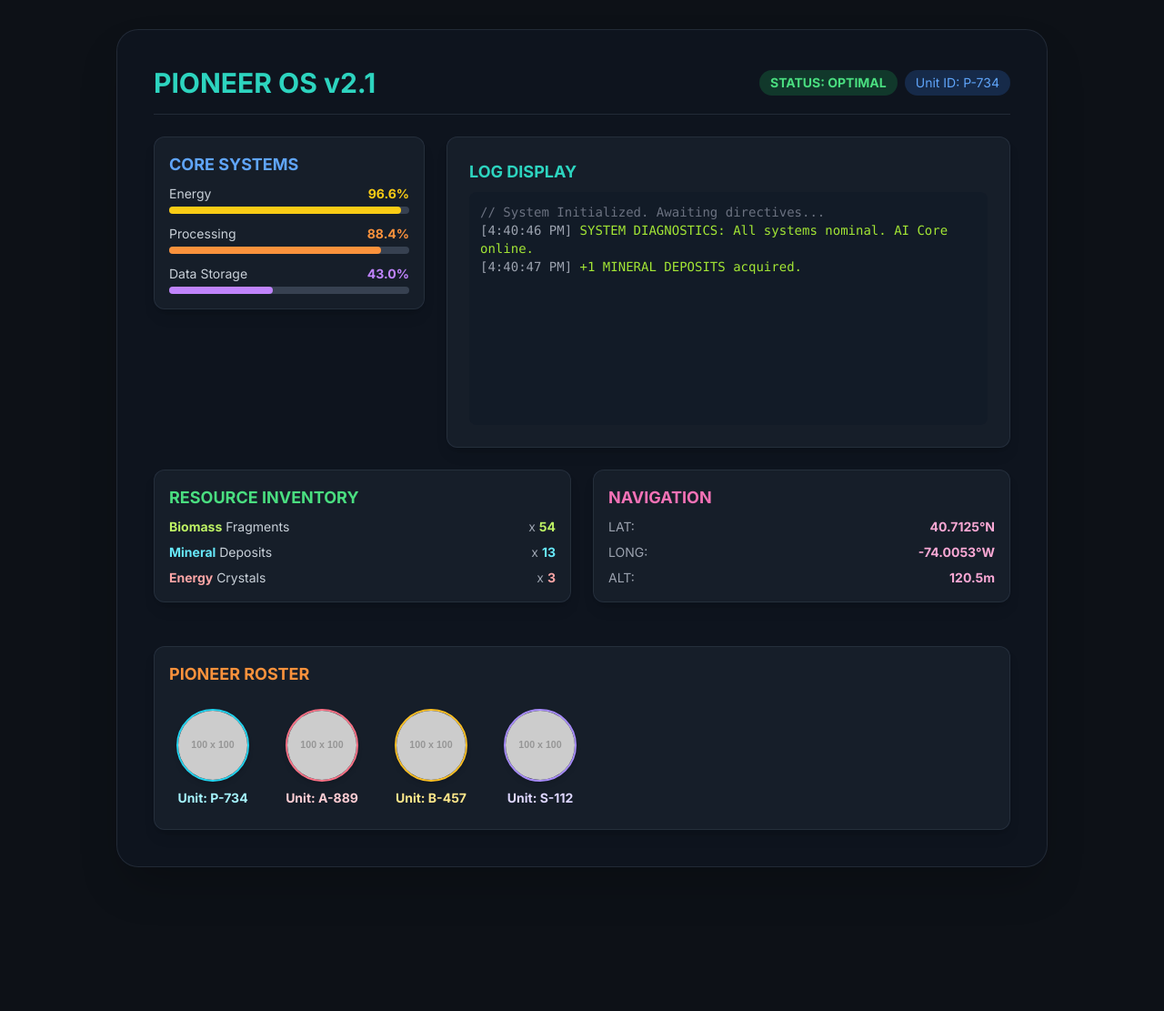
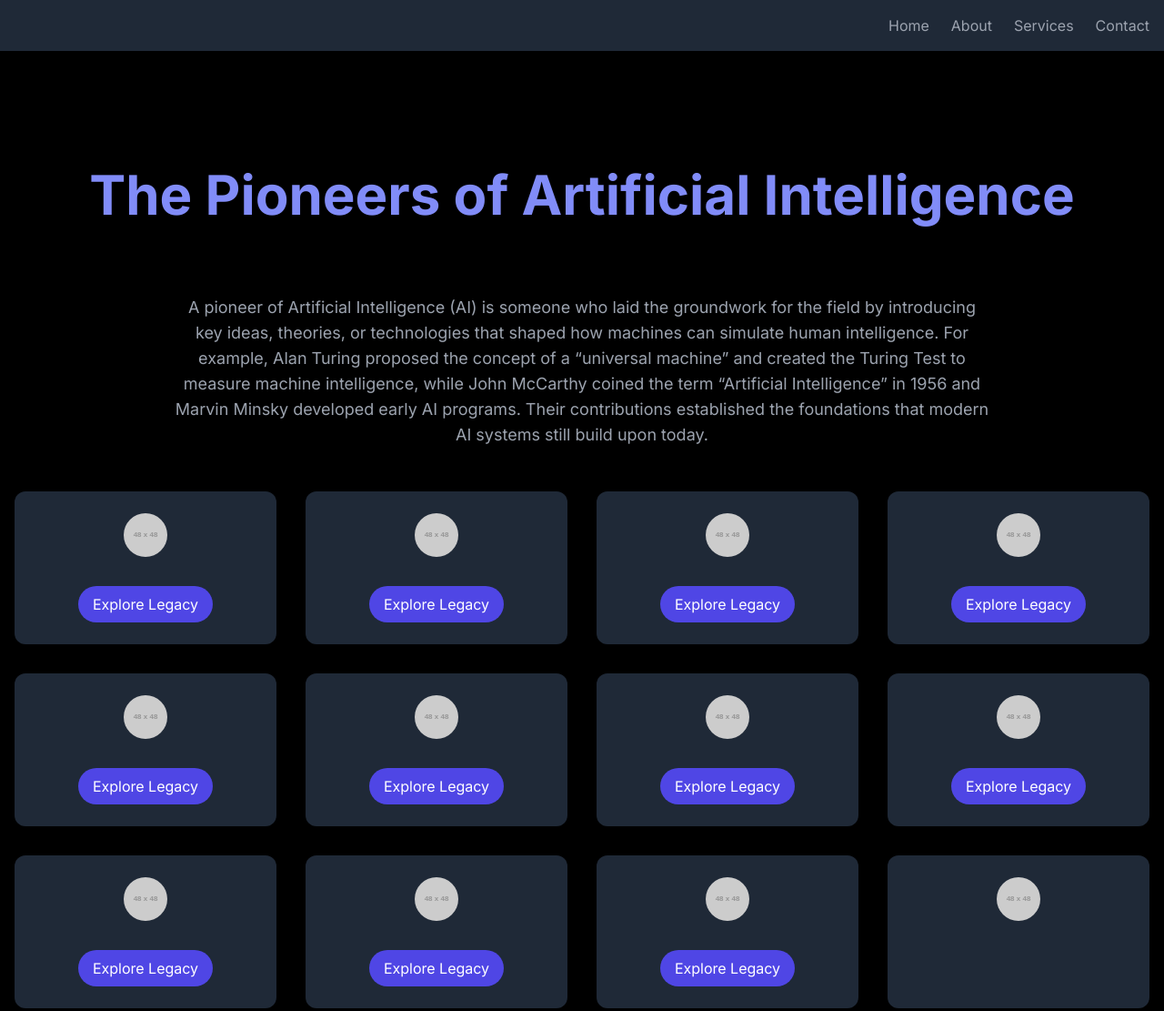
Before and after one commit to KendrickG1/Ai-Pioneers, a plain HTML site: page index.html in a window 1280 px wide. Shown: the whole page at 91% size. Before the commit the page ends 985 px from the top, so only its background shows below. Drawn offline with nearby package versions, Linux system fonts and the light colour scheme; placeholder pictures from the web are drawn by us.

Commit message:
Update index.html

```diff
--- a/index.html
+++ b/index.html
@@ -3,240 +3,118 @@
 <head>
     <meta charset="UTF-8">
     <meta name="viewport" content="width=device-width, initial-scale=1.0">
-    <title>AI Pioneers HUD</title>
-    <!-- Tailwind CSS -->
+    <title>Your Website Home</title>
+    <!-- Tailwind CSS from CDN -->
     <script src="https://cdn.tailwindcss.com"></script>
-    <!-- Google Fonts - Inter -->
+    <!-- Use Inter font from Google Fonts -->
     <link rel="preconnect" href="https://fonts.googleapis.com">
     <link rel="preconnect" href="https://fonts.gstatic.com" crossorigin>
-    <link href="https://fonts.googleapis.com/css2?family=Inter:wght@400;500;700&display=swap" rel="stylesheet">
+    <link href="https://fonts.googleapis.com/css2?family=Inter:wght@400;500;600;700&display=swap" rel="stylesheet">
     <style>
         body {
             font-family: 'Inter', sans-serif;
-            background-color: #0d1117;
-            color: #c9d1d9;
-            overflow: hidden;
-            display: flex;
-            justify-content: center;
-            align-items: center;
-            min-height: 100vh;
+        }
+        /* Custom styles can go here if needed */
+        .card {
+            box-shadow: 0 4px 6px -1px rgb(0 0 0 / 0.1), 0 2px 4px -2px rgb(0 0 0 / 0.1);
         }
     </style>
 </head>
-<body class="p-4 md:p-8">
-    <div class="hud w-full max-w-5xl bg-gray-900/50 backdrop-blur-md rounded-3xl border border-gray-700/50 shadow-2xl p-6 md:p-10 flex flex-col gap-6">
+<body class="bg-black text-gray-50">
 
-        <!-- Header and AI Status -->
-        <header class="flex flex-col md:flex-row justify-between items-center pb-4 border-b border-gray-700/50">
-            <h1 class="text-2xl md:text-3xl font-bold text-teal-400">PIONEER OS v2.1</h1>
-            <div class="mt-4 md:mt-0 flex items-center gap-2">
-                <span id="system-status" class="px-3 py-1 text-sm font-semibold rounded-full bg-green-500/20 text-green-400">STATUS: OPTIMAL</span>
-                <span id="ai-name" class="px-3 py-1 text-sm rounded-full bg-blue-500/20 text-blue-400">Unit ID: P-734</span>
+    <!-- Header & Navigation Bar -->
+    <header class="bg-gray-800 sticky top-0 z-50 shadow-md">
+        <nav class="container mx-auto px-4 py-4 flex justify-between items-center">
+            <a href="#" class="text-2xl font-bold text-indigo-400"></a>
+            <div class="hidden md:flex space-x-6">
+                <a href="#" class="text-gray-400 hover:text-indigo-600 transition duration-300">Home</a>
+                <a href="#" class="text-gray-400 hover:text-indigo-600 transition duration-300">About</a>
+                <a href="#" class="text-gray-400 hover:text-indigo-600 transition duration-300">Services</a>
+                <a href="#" class="text-gray-400 hover:text-indigo-600 transition duration-300">Contact</a>
             </div>
-        </header>
+            <!-- Mobile Menu Button -->
+            <button id="mobile-menu-button" class="md:hidden p-2 text-gray-600 hover:text-indigo-600 transition duration-300 rounded-md">
+                <svg xmlns="http://www.w3.org/2000/svg" class="h-6 w-6" fill="none" viewBox="0 0 24 24" stroke="currentColor">
+                    <path stroke-linecap="round" stroke-linejoin="round" stroke-width="2" d="M4 6h16M4 12h16m-7 6h7" />
+                </svg>
+            </button>
+        </nav>
 
-        <!-- Main Grid for Core Systems -->
-        <div class="grid grid-cols-1 md:grid-cols-3 gap-6">
+        <!-- Mobile Menu -->
+        <div id="mobile-menu" class="hidden md:hidden bg-gray-800 text-center">
+            <a href="#" class="block py-2 px-4 text-gray-600 hover:bg-gray-700">Home</a>
+            <a href="#" class="block py-2 px-4 text-gray-600 hover:bg-gray-700">About</a>
+            <a href="#" class="block py-2 px-4 text-gray-600 hover:bg-gray-700">Services</a>
+            <a href="#" class="block py-2 px-4 text-gray-600 hover:bg-gray-700">Contact</a>
+        </div>
+    </header>
 
-            <!-- Core Systems Panel -->
-            <div class="col-span-1 flex flex-col gap-4">
-                <div class="panel bg-gray-800/50 p-4 rounded-xl border border-gray-700/50 shadow-lg">
-                    <h2 class="text-lg font-semibold mb-2 text-blue-400">CORE SYSTEMS</h2>
-                    <div class="flex flex-col gap-3">
-                        <div>
-                            <div class="flex justify-between items-center mb-1">
-                                <span class="text-sm">Energy</span>
-                                <span id="energy-value" class="text-sm font-bold text-yellow-400">100%</span>
-                            </div>
-                            <div class="w-full bg-gray-700 rounded-full h-2">
-                                <div id="energy-bar" class="bg-yellow-400 h-2 rounded-full transition-all duration-500" style="width: 100%;"></div>
-                            </div>
-                        </div>
-                        <div>
-                            <div class="flex justify-between items-center mb-1">
-                                <span class="text-sm">Processing</span>
-                                <span id="processing-value" class="text-sm font-bold text-orange-400">95%</span>
-                            </div>
-                            <div class="w-full bg-gray-700 rounded-full h-2">
-                                <div id="processing-bar" class="bg-orange-400 h-2 rounded-full transition-all duration-500" style="width: 95%;"></div>
-                            </div>
-                        </div>
-                        <div>
-                            <div class="flex justify-between items-center mb-1">
-                                <span class="text-sm">Data Storage</span>
-                                <span id="storage-value" class="text-sm font-bold text-purple-400">43%</span>
-                            </div>
-                            <div class="w-full bg-gray-700 rounded-full h-2">
-                                <div id="storage-bar" class="bg-purple-400 h-2 rounded-full transition-all duration-500" style="width: 43%;"></div>
-                            </div>
-                        </div>
-                    </div>
+    <!-- Hero Section -->
+    <main class="container mx-auto px-4 py-16 md:py-32">
+        <section class="text-center">
+            <h1 class="text-4xl md:text-6xl font-extrabold text-indigo-400 mb-4 leading-tight">The Pioneers of Artificial Intelligence</h1>
+        </section>
+
+        <!-- Features Section -->
+        <section class="mt-20">
+            <p class="text-center text-lg text-gray-400 mb-12 max-w-4xl mx-auto">A pioneer of Artificial Intelligence (AI) is someone who laid the groundwork for the field by introducing key ideas, theories, or technologies that shaped how machines can simulate human intelligence. For example, Alan Turing proposed the concept of a “universal machine” and created the Turing Test to measure machine intelligence, while John McCarthy coined the term “Artificial Intelligence” in 1956 and Marvin Minsky developed early AI programs. Their contributions established the foundations that modern AI systems still build upon today.</p>
+            <div class="grid grid-cols-1 sm:grid-cols-2 lg:grid-cols-4 gap-8">
+                <!-- Feature Card 1 -->
+                <div class="card bg-gray-800 p-6 rounded-xl text-center transition duration-300 hover:scale-105">
+                    <img src="https://placehold.co/48x48/A5B4FC/4338CA?text=Icon" alt="Feature Icon 1" class="mx-auto mb-4 rounded-full h-12 w-12">
+                    <a href="#" class="mt-4 inline-block bg-indigo-600 text-white py-2 px-4 rounded-full transition duration-300 hover:bg-indigo-700">Explore Legacy</a>
                 </div>
-            </div>
-
-            <!-- Main Display Panel -->
-            <div class="col-span-1 md:col-span-2 flex flex-col gap-4">
-                <div class="panel bg-gray-800/50 p-6 rounded-xl border border-gray-700/50 shadow-lg flex-grow">
-                    <h2 class="text-lg font-semibold mb-2 text-teal-400">LOG DISPLAY</h2>
-                    <div id="log-display" class="w-full h-48 md:h-64 bg-gray-900/50 rounded-lg p-3 text-sm overflow-y-auto font-mono text-lime-400">
-                        <span class="text-gray-500">// System Initialized. Awaiting directives...</span><br>
-                    </div>
+                <!-- Feature Card 2 -->
+                <div class="card bg-gray-800 p-6 rounded-xl text-center transition duration-300 hover:scale-105">
+                    <img src="https://placehold.co/48x48/C7D2FE/4338CA?text=Icon" alt="Feature Icon 2" class="mx-auto mb-4 rounded-full h-12 w-12">
+                    <a href="#" class="mt-4 inline-block bg-indigo-600 text-white py-2 px-4 rounded-full transition duration-300 hover:bg-indigo-700">Explore Legacy</a>
                 </div>
-            </div>
-
-        </div>
-
-        <!-- Resource and Navigation Panels -->
-        <div class="grid grid-cols-1 md:grid-cols-2 gap-6">
-            <!-- Resource Inventory Panel -->
-            <div class="panel bg-gray-800/50 p-4 rounded-xl border border-gray-700/50 shadow-lg">
-                <h2 class="text-lg font-semibold mb-2 text-green-400">RESOURCE INVENTORY</h2>
-                <div id="resource-list" class="flex flex-col gap-2">
-                    <div class="flex justify-between items-center text-sm">
-                        <span><span class="font-semibold text-lime-300">Biomass</span> Fragments</span>
-                        <span class="text-gray-400">x<span id="biomass-count" class="font-bold text-lime-300 ml-1">54</span></span>
-                    </div>
-                    <div class="flex justify-between items-center text-sm">
-                        <span><span class="font-semibold text-cyan-300">Mineral</span> Deposits</span>
-                        <span class="text-gray-400">x<span id="mineral-count" class="font-bold text-cyan-300 ml-1">12</span></span>
-                    </div>
-                    <div class="flex justify-between items-center text-sm">
-                        <span><span class="font-semibold text-red-300">Energy</span> Crystals</span>
-                        <span class="text-gray-400">x<span id="crystal-count" class="font-bold text-red-300 ml-1">3</span></span>
-                    </div>
+                <!-- Feature Card 3 -->
+                <div class="card bg-gray-800 p-6 rounded-xl text-center transition duration-300 hover:scale-105">
+                    <img src="https://placehold.co/48x48/C7D2FE/4338CA?text=Icon" alt="Feature Icon 3" class="mx-auto mb-4 rounded-full h-12 w-12">
+                    <a href="#" class="mt-4 inline-block bg-indigo-600 text-white py-2 px-4 rounded-full transition duration-300 hover:bg-indigo-700">Explore Legacy</a>
                 </div>
-            </div>
-
-            <!-- Navigation Panel -->
-            <div class="panel bg-gray-800/50 p-4 rounded-xl border border-gray-700/50 shadow-lg">
-                <h2 class="text-lg font-semibold mb-2 text-pink-400">NAVIGATION</h2>
-                <div class="flex flex-col gap-2 text-sm">
-                    <div class="flex justify-between">
-                        <span class="text-gray-400">LAT:</span>
-                        <span id="lat-value" class="font-bold text-pink-300">40.7128°N</span>
-                    </div>
-                    <div class="flex justify-between">
-                        <span class="text-gray-400">LONG:</span>
-                        <span id="long-value" class="font-bold text-pink-300">-74.0060°W</span>
-                    </div>
-                    <div class="flex justify-between">
-                        <span class="text-gray-400">ALT:</span>
-                        <span id="alt-value" class="font-bold text-pink-300">120.5m</span>
-                    </div>
+                <!-- Feature Card 4 -->
+                <div class="card bg-gray-800 p-6 rounded-xl text-center transition duration-300 hover:scale-105">
+                    <img src="https://placehold.co/48x48/A5B4FC/4338CA?text=Icon" alt="Feature Icon 4" class="mx-auto mb-4 rounded-full h-12 w-12">
+                    <a href="#" class="mt-4 inline-block bg-indigo-600 text-white py-2 px-4 rounded-full transition duration-300 hover:bg-indigo-700">Explore Legacy</a>
                 </div>
-            </div>
-        </div>
-
-        <!-- Pioneer Roster Menu -->
-        <div class="panel bg-gray-800/50 p-4 rounded-xl border border-gray-700/50 shadow-lg mt-6">
-            <h2 class="text-lg font-semibold mb-4 text-orange-400">PIONEER ROSTER</h2>
-            <div id="pioneer-menu" class="flex flex-wrap justify-center md:justify-start gap-6">
-
-                <!-- Pioneer Card 1 -->
-                <div class="flex flex-col items-center gap-2 p-2 rounded-lg transition-transform transform hover:scale-105 hover:bg-gray-700/50 cursor-pointer">
-                    <img src="https://placehold.co/100x100/38bdf8/0369a1?text=AI-01" alt="AI Pioneer 01" class="w-20 h-20 rounded-full border-2 border-cyan-400 shadow-md">
-                    <span class="text-sm font-semibold text-cyan-200">Unit: P-734</span>
+                <!-- Feature Card 5 -->
+                <div class="card bg-gray-800 p-6 rounded-xl text-center transition duration-300 hover:scale-105">
+                    <img src="https://placehold.co/48x48/A5B4FC/4338CA?text=Icon" alt="Feature Icon 5" class="mx-auto mb-4 rounded-full h-12 w-12">
+                    <a href="#" class="mt-4 inline-block bg-indigo-600 text-white py-2 px-4 rounded-full transition duration-300 hover:bg-indigo-700">Explore Legacy</a>
                 </div>
-
-                <!-- Pioneer Card 2 -->
-                <div class="flex flex-col items-center gap-2 p-2 rounded-lg transition-transform transform hover:scale-105 hover:bg-gray-700/50 cursor-pointer">
-                    <img src="https://placehold.co/100x100/f87171/dc2626?text=AI-02" alt="AI Pioneer 02" class="w-20 h-20 rounded-full border-2 border-rose-400 shadow-md">
-                    <span class="text-sm font-semibold text-rose-200">Unit: A-889</span>
+                <!-- Feature Card 6 -->
+                <div class="card bg-gray-800 p-6 rounded-xl text-center transition duration-300 hover:scale-105">
+                    <img src="https://placehold.co/48x48/C7D2FE/4338CA?text=Icon" alt="Feature Icon 6" class="mx-auto mb-4 rounded-full h-12 w-12">
+                    <a href="#" class="mt-4 inline-block bg-indigo-600 text-white py-2 px-4 rounded-full transition duration-300 hover:bg-indigo-700">Explore Legacy</a>
                 </div>
-
-                <!-- Pioneer Card 3 -->
-                <div class="flex flex-col items-center gap-2 p-2 rounded-lg transition-transform transform hover:scale-105 hover:bg-gray-700/50 cursor-pointer">
-                    <img src="https://placehold.co/100x100/fbbf24/92400e?text=AI-03" alt="AI Pioneer 03" class="w-20 h-20 rounded-full border-2 border-amber-400 shadow-md">
-                    <span class="text-sm font-semibold text-amber-200">Unit: B-457</span>
+                <!-- Feature Card 7 -->
+                <div class="card bg-gray-800 p-6 rounded-xl text-center transition duration-300 hover:scale-105">
+                    <img src="https://placehold.co/48x48/C7D2FE/4338CA?text=Icon" alt="Feature Icon 7" class="mx-auto mb-4 rounded-full h-12 w-12">
+                    <a href="#" class="mt-4 inline-block bg-indigo-600 text-white py-2 px-4 rounded-full transition duration-300 hover:bg-indigo-700">Explore Legacy</a>
                 </div>
-
-                <!-- Pioneer Card 4 -->
-                <div class="flex flex-col items-center gap-2 p-2 rounded-lg transition-transform transform hover:scale-105 hover:bg-gray-700/50 cursor-pointer">
-                    <img src="https://placehold.co/100x100/a78bfa/5b21b6?text=AI-04" alt="AI Pioneer 04" class="w-20 h-20 rounded-full border-2 border-violet-400 shadow-md">
-                    <span class="text-sm font-semibold text-violet-200">Unit: S-112</span>
+                <!-- Feature Card 8 -->
+                <div class="card bg-gray-800 p-6 rounded-xl text-center transition duration-300 hover:scale-105">
+                    <img src="https://placehold.co/48x48/A5B4FC/4338CA?text=Icon" alt="Feature Icon 8" class="mx-auto mb-4 rounded-full h-12 w-12">
+                    <a href="#" class="mt-4 inline-block bg-indigo-600 text-white py-2 px-4 rounded-full transition duration-300 hover:bg-indigo-700">Explore Legacy</a>
                 </div>
-
-            </div>
-        </div>
-
-    </div>
-
-    <script>
-        // JavaScript for dynamic updates and simulated data.
-        const logDisplay = document.getElementById('log-display');
-
-        const state = {
-            energy: 100,
-            processing: 95,
-            storage: 43,
-            biomass: 54,
-            mineral: 12,
-            crystal: 3,
-            lat: 40.7128,
-            long: -74.0060,
-            alt: 120.5
-        };
-
-        const updateHUD = () => {
-            // Update Core System bars and values
-            document.getElementById('energy-value').textContent = `${state.energy.toFixed(1)}%`;
-            document.getElementById('energy-bar').style.width = `${state.energy.toFixed(1)}%`;
-            document.getElementById('processing-value').textContent = `${state.processing.toFixed(1)}%`;
-            document.getElementById('processing-bar').style.width = `${state.processing.toFixed(1)}%`;
-            document.getElementById('storage-value').textContent = `${state.storage.toFixed(1)}%`;
-            document.getElementById('storage-bar').style.width = `${state.storage.toFixed(1)}%`;
-
-            // Update Resource counts
-            document.getElementById('biomass-count').textContent = state.biomass;
-            document.getElementById('mineral-count').textContent = state.mineral;
-            document.getElementById('crystal-count').textContent = state.crystal;
-
-            // Update Navigation
-            document.getElementById('lat-value').textContent = `${state.lat.toFixed(4)}°N`;
-            document.getElementById('long-value').textContent = `${state.long.toFixed(4)}°W`;
-            document.getElementById('alt-value').textContent = `${state.alt.toFixed(1)}m`;
-        };
-
-        const addLogEntry = (message) => {
-            const entry = document.createElement('span');
-            entry.className = 'text-gray-400 mb-1';
-            entry.innerHTML = `[${new Date().toLocaleTimeString()}] <span class="text-lime-400">${message}</span><br>`;
-            logDisplay.appendChild(entry);
-            logDisplay.scrollTop = logDisplay.scrollHeight;
-        };
-
-        // Simulate data changes
-        const simulateData = () => {
-            // Randomly decrease energy and processing
-            state.energy = Math.max(0, state.energy - Math.random() * 2);
-            state.processing = Math.max(0, state.processing - Math.random() * 3);
-
-            // Randomly add resources and log
-            if (Math.random() < 0.3) {
-                const newBiomass = Math.floor(Math.random() * 5);
-                state.biomass += newBiomass;
-                if (newBiomass > 0) addLogEntry(`+${newBiomass} BIOMASS FRAGMENTS detected.`);
-            }
-            if (Math.random() < 0.1) {
-                const newMineral = Math.floor(Math.random() * 2);
-                state.mineral += newMineral;
-                if (newMineral > 0) addLogEntry(`+${newMineral} MINERAL DEPOSITS acquired.`);
-            }
-
-            // Simulate location change
-            state.lat += (Math.random() - 0.5) * 0.001;
-            state.long += (Math.random() - 0.5) * 0.001;
-            state.alt += (Math.random() - 0.5) * 0.1;
-
-            updateHUD();
-        };
-
-        // Initialize and start simulation
-        updateHUD();
-        setInterval(simulateData, 1500);
-
-        // Add initial log entry
-        addLogEntry("SYSTEM DIAGNOSTICS: All systems nominal. AI Core online.");
-    </script>
-</body>
-</html>
+                <!-- Feature Card 9 -->
+                <div class="card bg-gray-800 p-6 rounded-xl text-center transition duration-300 hover:scale-105">
+                    <img src="https://placehold.co/48x48/A5B4FC/4338CA?text=Icon" alt="Feature Icon 9" class="mx-auto mb-4 rounded-full h-12 w-12">
+                    <a href="#" class="mt-4 inline-block bg-indigo-600 text-white py-2 px-4 rounded-full transition duration-300 hover:bg-indigo-700">Explore Legacy</a>
+                </div>
+                <!-- Feature Card 10 -->
+                <div class="card bg-gray-800 p-6 rounded-xl text-center transition duration-300 hover:scale-105">
+                    <img src="https://placehold.co/48x48/C7D2FE/4338CA?text=Icon" alt="Feature Icon 10" class="mx-auto mb-4 rounded-full h-12 w-12">
+                    <a href="#" class="mt-4 inline-block bg-indigo-600 text-white py-2 px-4 rounded-full transition duration-300 hover:bg-indigo-700">Explore Legacy</a>
+                </div>
+                <!-- Feature Card 11 -->
+                <div class="card bg-gray-800 p-6 rounded-xl text-center transition duration-300 hover:scale-105">
+                    <img src="https://placehold.co/48x48/C7D2FE/4338CA?text=Icon" alt="Feature Icon 11" class="mx-auto mb-4 rounded-full h-12 w-12">
+                    <a href="#" class="mt-4 inline-block bg-indigo-600 text-white py-2 px-4 rounded-full transition duration-300 hover:bg-indigo-700">Explore Legacy</a>
+                </div>
+                <!-- Feature Card 12 -->
+                <div class="card bg-gray-800 p-6 rounded-xl text-center transition duration-300 hover:scale-105">
+                    <img src="https://placehold.co/48x48/A5B4FC/4338CA?text=Icon" alt="Feature Icon 12" class="mx-auto mb-4 rounded-full h-12 w-12">
+                    <a href="#" class="mt-4 inline-block bg-indigo-600 text-white py-2 px-4 rounded-full transition duration
```
